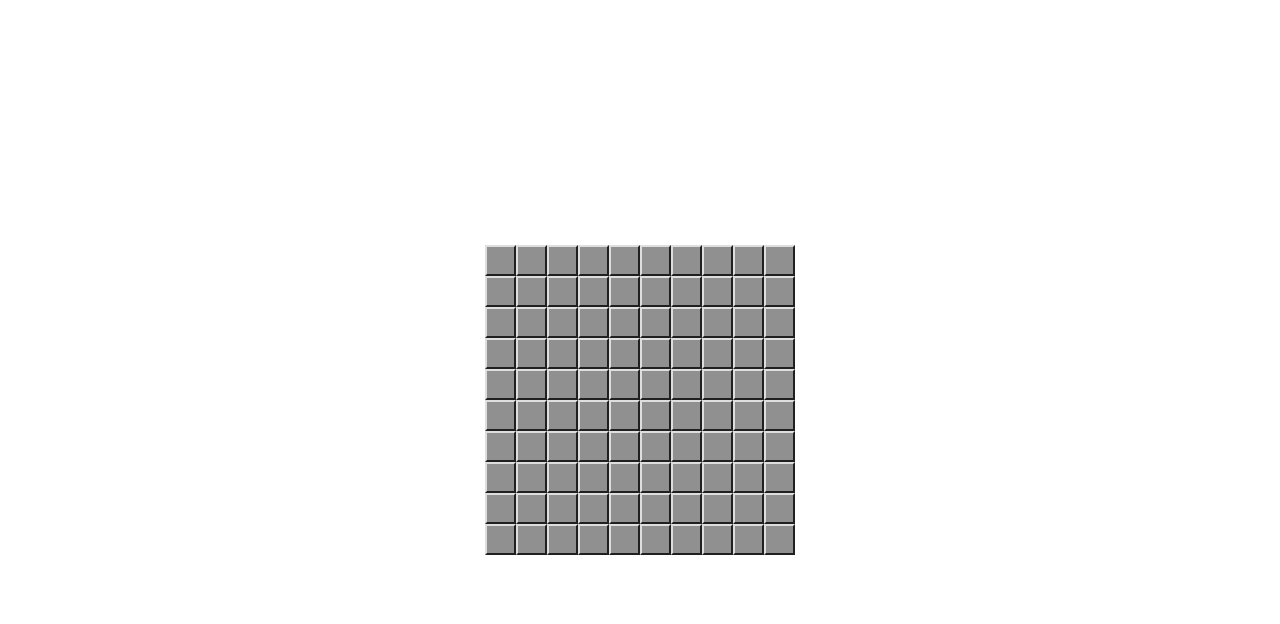
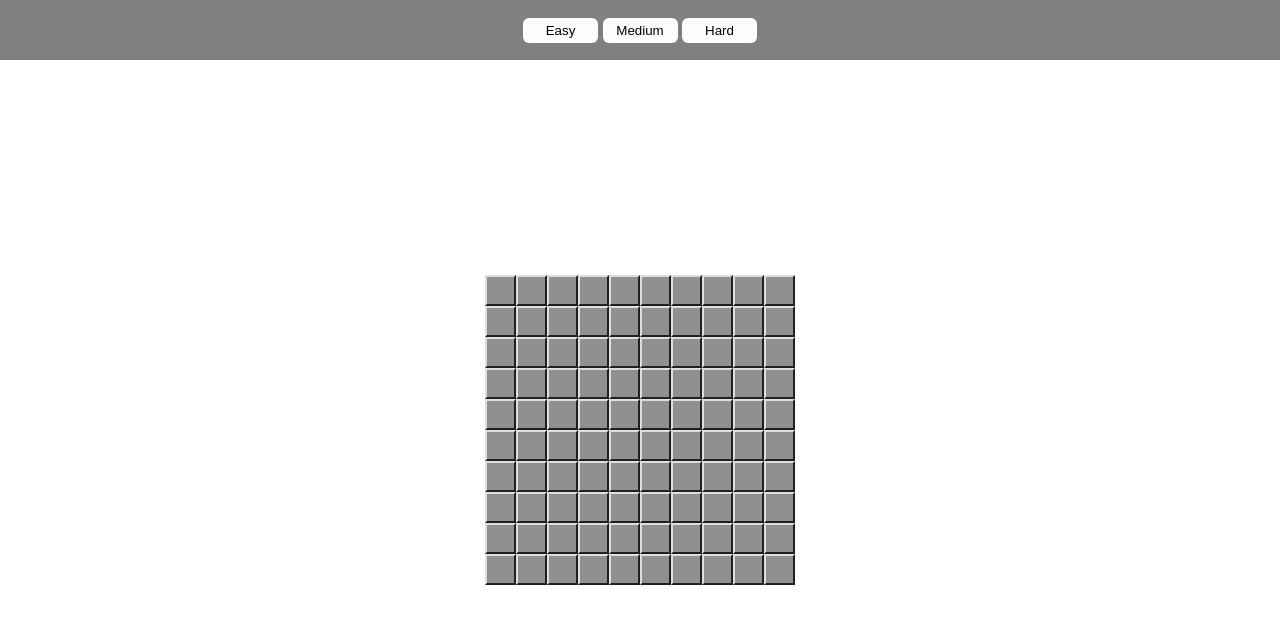
Before and after one commit to Microwawe/Minesweeper, a plain HTML site: page index.html in a window 1280 px wide. Drawn offline with Linux system fonts and the light colour scheme.

Commit message:
Added buttons for choosing game difficulty

```diff
--- a/index.html
+++ b/index.html
@@ -8,8 +8,15 @@
 	<link rel="stylesheet" href="style.css">
 </head>
 <body>
-	<div class="centered">
-	</div>
+	<header>
+		<div>
+			<button class="difficulty easy">Easy</button>
+			<button class="difficulty medium">Medium</button>
+			<button class="difficulty hard">Hard</button>
+		</div>
+	</header>
+	<main>
+	</main>
 
 </body>
 </html>
--- a/script.js
+++ b/script.js
@@ -1,11 +1,57 @@
 window.onload = function() {
-	const parentElement = document.querySelector('.centered');
 	const body = document.querySelector('body');
 	const cellSize = getComputedStyle(body).getPropertyValue('--size');
+	const easyBtn = document.querySelector('.easy');
+	const medBtn = document.querySelector('.medium');
+	const hardBtn = document.querySelector('.hard');
 
-	let rows = 10;
-	let columns = 10;
-	const cells = initBoard(rows, columns, parentElement);
+
+	initBoard(10, 10, 0.15);
+	easyBtn.addEventListener('click', () => {
+		initBoard(10, 10, 0.15);
+	})
+
+	medBtn.addEventListener('click', () => {
+		initBoard(15, 15, 0.20);
+	})
+
+	hardBtn.addEventListener('click', () => {
+		initBoard(20, 20, 0.30);
+	})
+
+
+}
+
+// makes a new board
+function initBoard(rows, columns, bombChance) {
+	parentElement = document.querySelector('main');
+	parentElement.innerHTML = '';
+	const board = document.createElement("table");
+	board.classList.add('board');
+	const cells = [];
+	for(let i=0;i<rows;i++) {
+		const row = document.createElement("tr");
+		for(let j=0;j<columns;j++) {
+			const cell = document.createElement("td");
+			const bomb = Math.random() < bombChance; //bomb chance
+			cell.classList.add('box');
+			cells.push({
+				element: cell,
+				pos: {
+					row: i,
+					col: j
+				},
+				isBomb: bomb,
+				disabled: false
+			});
+			if(cells[cells.length-1].isBomb) {
+				cell.classList.add('bomb');
+			}
+			row.appendChild(cell);
+		}
+		board.appendChild(row);
+	}
+	parentElement.appendChild(board);
 
 	for(let i=0;i<cells.length;i++) {
 		const cellElement = cells[i].element;
@@ -40,41 +86,8 @@ window.onload = function() {
 				console.log("else");
 				cells[i].disabled = true;
 			}
-
 		});
 	}
-}
-
-// makes a new board
-function initBoard(rows, columns, parentElement) {
-	parentElement.innerHTML = '';
-	const board = document.createElement("table");
-	board.classList.add('board');
-	const cells = [];
-	for(let i=0;i<rows;i++) {
-		const row = document.createElement("tr");
-		for(let j=0;j<columns;j++) {
-			const cell = document.createElement("td");
-			const bomb = Math.random() < 0.15; //bomb chance
-			cell.classList.add('box');
-			cells.push({
-				element: cell,
-				pos: {
-					row: i,
-					col: j
-				},
-				isBomb: bomb,
-				disabled: false
-			});
-			if(cells[cells.length-1].isBomb) {
-				cell.classList.add('bomb');
-			}
-			row.appendChild(cell);
-		}
-		board.appendChild(row);
-	}
-	parentElement.appendChild(board);
-	return cells;
 }
 
 // return up to 8 cells next to the clicked one
@@ -112,7 +125,8 @@ function calcBombs(adjacent) {
 function openCell(cell, cells) {
 	const pos = cell.pos;
 	const adjacentCells = getAdjacent(cells, pos);
-	const adjacentNotOpen = adjacentCells.filter(cell => !cell.element.classList.contains('box-opened'));
+	const alreadyOpen = cell.element.classList.contains('box-opened');
+	const adjacentNotOpen = adjacentCells.filter(cell => !alreadyOpen);
 	const adjacentBombs = calcBombs(adjacentNotOpen);
 	cell.element.classList.add('box-opened');
 	if(cell.isBomb) {
--- a/style.css
+++ b/style.css
@@ -7,12 +7,20 @@ html, body {
 	--dark: #202020;
 }
 
-.centered {
+header {
+	height: 60px;
 	display: flex;
 	justify-content: center;
 	align-items: center;
-	height:  100vh;
-	width:  100vw;
+	background-color: #808080;
+}
+
+main {
+	display: flex;
+	justify-content: center;
+	align-items: center;
+	height: calc(100vh - 60px);
+	width: 100vw;
 }
 
 .board {
@@ -47,3 +55,17 @@ html, body {
 .box-opened.bomb {
 	background-color: #404040;
 }
+
+.difficulty {
+	border: none;
+	outline: none;
+	border-radius: 6px;
+	height: 25px;
+	width: 75px;
+	background-color: #fcfcfc;
+	cursor: pointer;
+}
+
+.difficulty:hover {
+	background-color: #ccc;
+}
```
